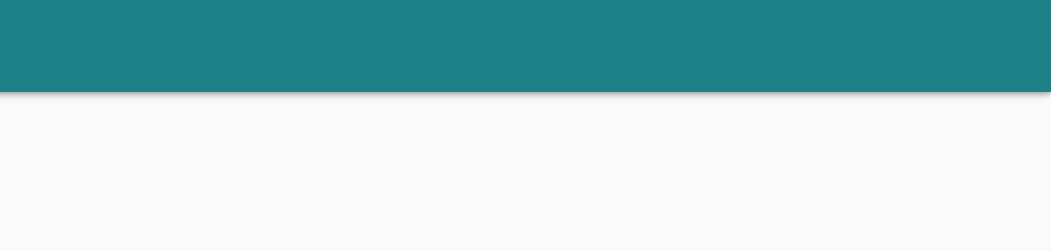
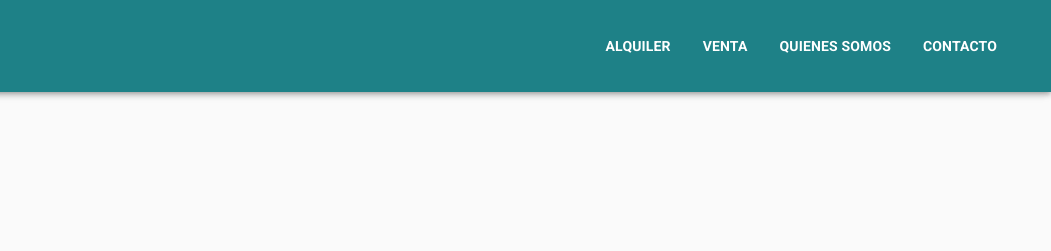
Before and after one commit to lerihenny/barrerastenerife.com, a Gatsby site: page / in a window 1280 px wide. Shown: the top 251 px of the page, 229-1280 px from the left. Built offline with nearby package versions, Linux system fonts and the light colour scheme; Gatsby itself is replaced by a stand-in of ours.

Commit message:
Migrated all files to typescript

```diff
--- a/package.json
+++ b/package.json
@@ -7,6 +7,7 @@
   "dependencies": {
     "@material-ui/core": "^4.11.0",
     "@material-ui/icons": "^4.9.1",
+    "@types/react-helmet": "^6.1.0",
     "gatsby": "^2.25.3",
     "gatsby-image": "^2.4.21",
     "gatsby-plugin-google-fonts": "^1.0.1",
--- a/src/assets/scss/core/_main.scss
+++ b/src/assets/scss/core/_main.scss
@@ -66,3 +66,47 @@ body {
     min-height: calc(100vh - 92px - 52px);
   }
 }
+.mr-auto {
+  margin-right: auto !important;
+}
+.ml-auto {
+  margin-left: auto !important;
+}
+.top-menu {
+  display: flex;
+
+  li {
+    width: auto;
+    text-transform: uppercase;
+    font-weight: 700;
+
+    &:hover:before {
+      width: 100%;
+    }
+
+    &::before {
+      background: $color-gold-1;
+    }
+
+    &::before {
+      background: $color-gold-1;
+    }
+
+    &:before {
+      width: 0;
+      height: 2px;
+      bottom: 0;
+      left: 0;
+      position: absolute;
+      content: "";
+      // -webkit-transition: all 0.3s ease;
+      // -o-transition: all 0.3s ease;
+      // transition: all 0.3s ease;
+    }
+
+    a.active {
+      // color: $color-gold-1;
+      font-weight: 700;
+    }
+  }
+}
--- a/src/components/Header.tsx
+++ b/src/components/Header.tsx
@@ -2,7 +2,15 @@ import React from "react"
 import { Link } from "gatsby"
 import { useStaticQuery, graphql } from "gatsby"
 import Img from "gatsby-image"
-import { AppBar, Grid, Toolbar } from "@material-ui/core"
+import {
+  AppBar,
+  Hidden,
+  IconButton,
+  List,
+  ListItem,
+  Toolbar,
+} from "@material-ui/core"
+import Menu from "@material-ui/icons/Menu"
 
 interface Props {
   siteTitle: string
@@ -30,6 +38,39 @@ const Header = ({ siteTitle = "" }: Props) => {
             alt={siteTitle}
           />
         </Link>
+        <Hidden smDown>
+          <List className="top-menu ml-auto">
+            <ListItem>
+              <Link to="/" activeClassName="active">
+                Alquiler
+              </Link>
+            </ListItem>
+            <ListItem>
+              <Link to="/" activeClassName="active">
+                Venta
+              </Link>
+            </ListItem>
+            <ListItem>
+              <Link to="/" activeClassName="active">
+                Quienes Somos
+              </Link>
+            </ListItem>
+            <ListItem>
+              <Link to="/" activeClassName="active">
+                Contacto
+              </Link>
+            </ListItem>
+          </List>
+        </Hidden>
+        <Hidden mdUp>
+          <IconButton
+            color="inherit"
+            aria-label="open drawer"
+            className="ml-auto"
+          >
+            <Menu />
+          </IconButton>
+        </Hidden>
       </Toolbar>
     </AppBar>
   )
--- a/src/components/seo.js
+++ b/src/components/SEO.tsx
@@ -6,11 +6,22 @@
  */
 
 import React from "react"
-import PropTypes from "prop-types"
 import { Helmet } from "react-helmet"
 import { useStaticQuery, graphql } from "gatsby"
 
-function SEO({ description, lang, meta, title }) {
+type Meta = {
+  name: string
+  content: string
+}
+
+interface Props {
+  description?: string
+  lang?: string
+  meta?: Array<Meta>
+  title: string
+}
+
+const SEO = ({ description = "", lang = "en", meta = [], title }: Props) => {
   const { site } = useStaticQuery(
     graphql`
       query {
@@ -34,7 +45,7 @@ function SEO({ description, lang, meta, title }) {
         lang,
       }}
       title={title}
-      titleTemplate={defaultTitle ? `%s | ${defaultTitle}` : null}
+      titleTemplate={defaultTitle ? `%s | ${defaultTitle}` : undefined}
       meta={[
         {
           name: `description`,
@@ -73,17 +84,4 @@ function SEO({ description, lang, meta, title }) {
   )
 }
 
-SEO.defaultProps = {
-  lang: `en`,
-  meta: [],
-  description: ``,
-}
-
-SEO.propTypes = {
-  description: PropTypes.string,
-  lang: PropTypes.string,
-  meta: PropTypes.arrayOf(PropTypes.object),
-  title: PropTypes.string.isRequired,
-}
-
 export default SEO
```
Also changed, not shown: src/components/Layout.tsx (renamed from src/components/layout.js, +8 -8 lines), src/pages/404.tsx (renamed from src/pages/404.js, +4 -3 lines), src/pages/index.tsx (renamed from src/pages/index.js, +4 -4 lines), src/pages/page-2.tsx (renamed from src/pages/page-2.js, +4 -4 lines), src/pages/using-typescript.tsx (+22 -6 lines), 1 other file.
